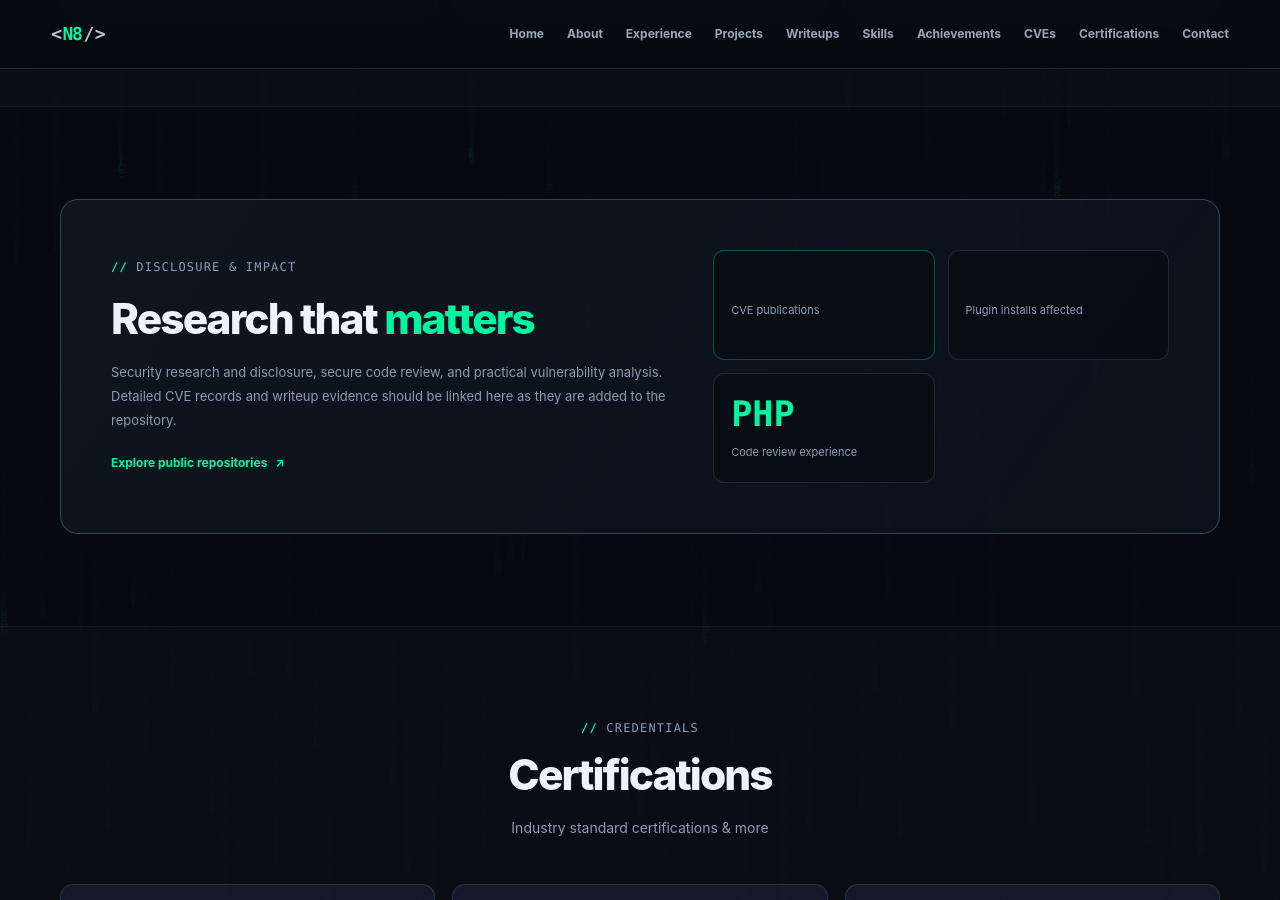
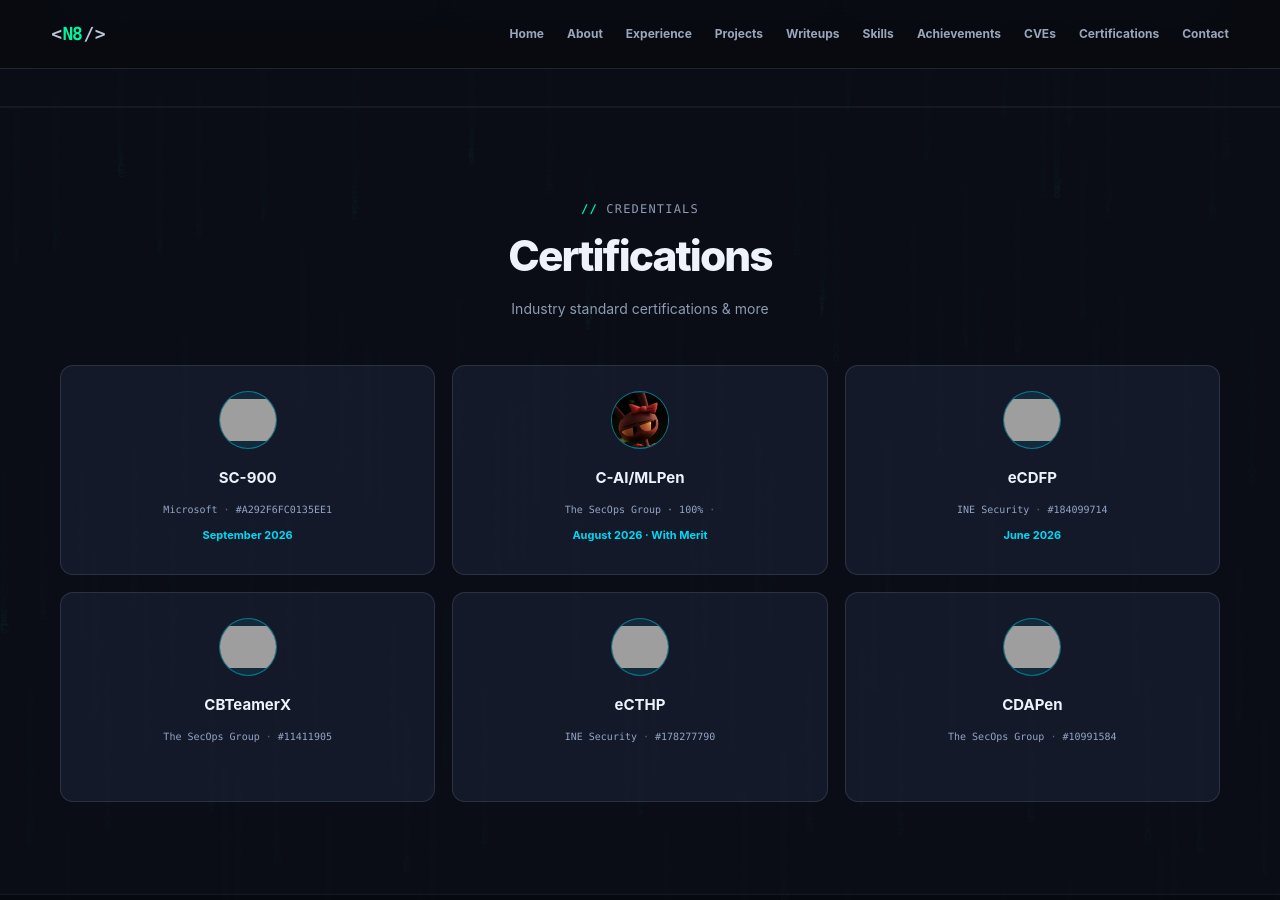
Before and after one commit to Ningen820/Ningen820.github.io, a Jekyll site: the page built from index.html, in a window 1280 px wide and 900 px high, scrolled down 5368 px, cut to the strip 0-900 px from the top of the window. Built offline with Jekyll 4.4.1, drawn with Linux system fonts in a browser that asks for light colours; some of the changed text lies outside the part shown; grey boxes are pictures that could not be loaded.

Commit message:
Update index.html

```diff
--- a/index.html
+++ b/index.html
@@ -20,7 +20,7 @@ description: Offensive security, vulnerability research, digital forensics, and
       <div class="hero-aside-top"><span class="terminal-led"></span><span class="terminal-led"></span><span class="terminal-led"></span><span class="terminal-label">profile.status</span><span class="terminal-live">LIVE</span></div>
       <div class="hero-aside-body">
         <p class="terminal-line"><span class="prompt-symbol">$</span> whoami</p>
-        <p class="terminal-output">{{ p.name | escape }}@{{p.handle | escape}}</p>
+        <p class="terminal-output">{{ p.joinname | escape }}@{{p.handle | escape}}</p>
         <p class="terminal-line"><span class="prompt-symbol">$</span> age</p>
         <p class="terminal-output">{{ p.age | escape }}</p>
         <p class="terminal-line"><span class="prompt-symbol">$</span> location</p>
@@ -118,12 +118,15 @@ description: Offensive security, vulnerability research, digital forensics, and
   </div>
 </section>
 
+
+<!--
 <section class="content-section section-wrap" id="cves">
   <div class="research-panel spotlight">
     <div class="research-copy"><p class="section-kicker"><span>//</span> DISCLOSURE &amp; IMPACT</p><h2>Research that <span class="accent">matters</span></h2><p>{{ p.research_note | escape }}</p><a class="text-link" href="{{ p.github_url | escape }}" target="_blank" rel="noopener noreferrer">Explore public repositories <span aria-hidden="true">↗</span></a></div>
     <div class="research-metrics"><div><strong>{{ p.stats.cves_published | escape }}</strong><span>CVE publications</span></div><div><strong>{{ p.stats.affected_installs | escape }}</strong><span>Plugin installs affected</span></div><div><strong>PHP</strong><span>Code review experience</span></div></div>
   </div>
 </section>
+-->
 
 <section class="content-section section-wrap section-tinted" id="certifications">
   <div class="section-heading"><p class="section-kicker"><span>//</span> CREDENTIALS</p><h2>Certifications</h2><p class="section-intro">Industry standard certifications &amp; more</p></div>
@@ -145,6 +148,5 @@ description: Offensive security, vulnerability research, digital forensics, and
       <div class="contact-card contact-card-placeholder"><span class="contact-mark">{{ social.mark | escape }}</span><span class="contact-card-copy"><strong>{{ social.name | escape }}</strong><span>Add URL in <code>_data/profile.yml</code></span></span><span class="contact-arrow" aria-hidden="true">+</span></div>
       {% endif %}
     {% endfor %}
-    {% if p.email != blank %}<a class="contact-card spotlight" href="mailto:{{ p.email | escape }}"><span class="contact-mark">@</span><span class="contact-card-copy"><strong>Email</strong><span>{{ p.email | escape }}</span></span><span class="contact-arrow" aria-hidden="true">↗</span></a>{% else %}<div class="contact-card contact-card-placeholder"><span class="contact-mark">@</span><span class="contact-card-copy"><strong>Email</strong><span>Add email in <code>_data/profile.yml</code></span></span><span class="contact-arrow" aria-hidden="true">+</span></div>{% endif %}
   </div>
 </section>
```
